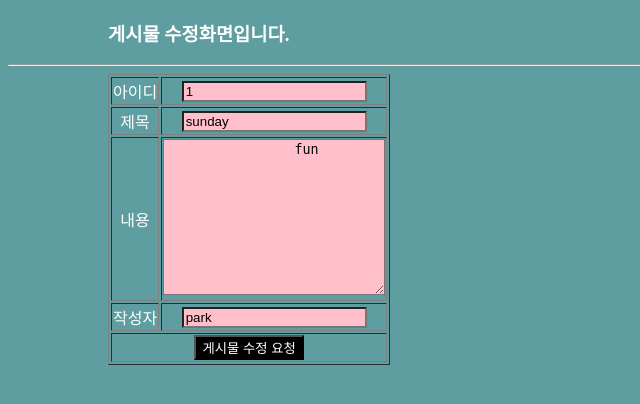
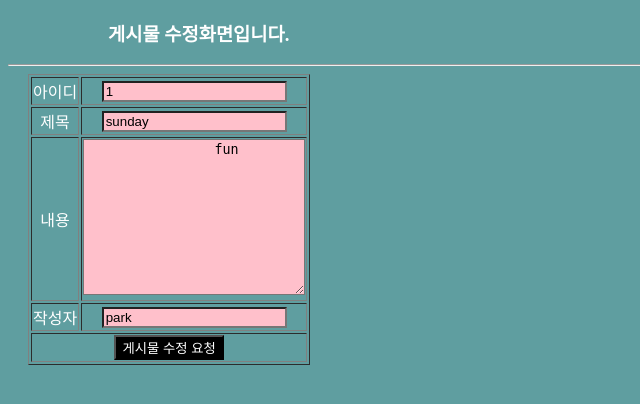
Before and after one commit to aliciawill/aiserver1, a Django app: page /app1/update/1 in a window 1280 px wide. Shown: the top 404 px of the page, without its empty margins (0-640 px from the left). Run offline with Django 3.2, Linux system fonts and the light colour scheme; data comes from the database, SQL or seed files in the repository.

Commit message:
2022-01-17 월요일

```diff
--- a/templates/app1/index.html
+++ b/templates/app1/index.html
@@ -53,13 +53,13 @@
     <tr>
         <td id="left">게시판 글쓰기</td>
         <td>
-            <a href=""><button>GO</button></a>
+            <a href="/app1/insert"><button>GO</button></a>
         </td>
     </tr>
     <tr>
         <td id="left">시작페이지로</td>
         <td>
-            <a href=""><button>GO</button></a>
+            <a href="/"><button>GO</button></a>
         </td>
     </tr>
 </table>
--- a/templates/app1/one.html
+++ b/templates/app1/one.html
@@ -66,7 +66,7 @@
             text-align: center;
         }
         table {
-            margin-left: 100px; /* 바깥쪽여백 <--> padding */
+            margin-left: 20px; /* 바깥쪽여백 <--> padding */
         }
         .left {
             width: 100px;
--- a/templates/app1/update.html
+++ b/templates/app1/update.html
@@ -8,10 +8,10 @@
             text-align: center;
         }
         table {
-            margin-left: 100px; /* 바깥쪽여백 <--> padding */
+            margin-left: 20px; /* 바깥쪽여백 <--> padding */
         }
         .left {
-            width: 100px;
+            width: 200px;
         }
         .right{
             width: 300px;
```
